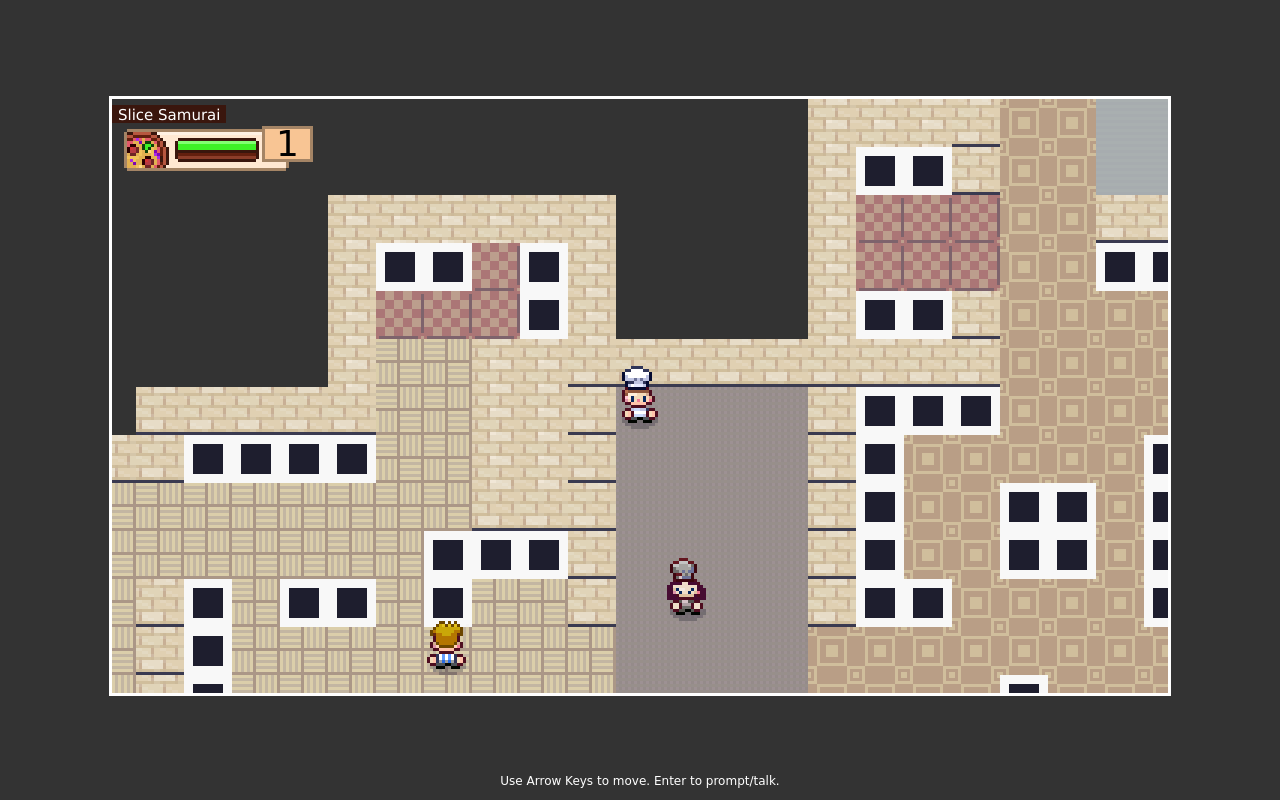
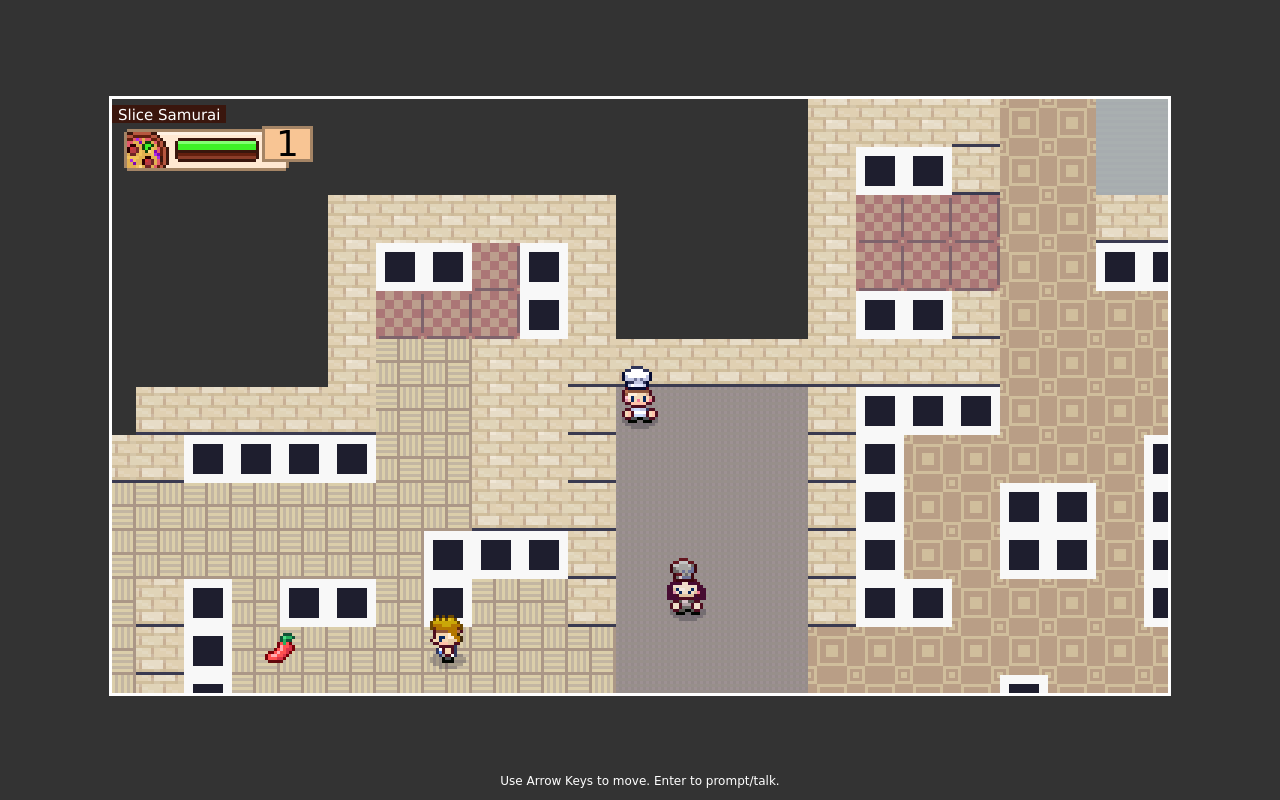
Before and after one commit to Jacobkmiller/Agate-Valley, a plain HTML site: page index.html in a window 1280 px wide. Drawn offline with Linux system fonts and the light colour scheme; a web font is replaced by a local one.

Commit message:
feat: added new InteractiveObject and InteractiveMenu class. Created Stereo class as well

```diff
--- /dev/null
+++ b/Content/partySceneItems.js
@@ -0,0 +1,118 @@
+class Stereo {
+  constructor(options) {
+    // this.storyFlag = config.storyFlag;
+    this.songOptions = options;
+
+    this.Songs = {
+      "song1": {
+        name: "T. Swift, Love Story",
+        audioFile: "audio/TSwiftLoveStory.m4a",
+        image: "temp",
+      },
+      "song2": {
+        name: "K. Agate, Love Story",
+        audioFile: "audio/KAgateLoveStory.m4a",
+        image: "temp"
+      },
+      // "song3": {
+      //   name: "T. Swift, Love Story",
+      // },
+    }
+
+  }
+  getOptions(interactionMenuInstance) {
+    return this.songOptions.map(id => {
+      const base = this.Songs[id];
+      return {
+        label: base.name,
+        // description: base.description,
+        handler: () => {
+          // playerState.addPizza(id);
+          const audio = new Audio(base.audioFile);
+          audio.muted = false
+          audio.volume = 1.0
+          audio.play();
+          interactionMenuInstance.close();
+        }
+      }
+    })
+  }
+
+}
+
+this.DanaSongs = {
+  "song1": {
+    name: "T. Swift, Love Story",
+    audioFile: "NA",
+    image: "temp",
+  },
+  "song2": {
+    name: "K. Agate, Love Story",
+    audioFile: "NA",
+    image: "temp"
+  },
+  // "song3": {
+  //   name: "T. Swift, Love Story",
+  // },
+}
+
+
+
+window.PizzaTypes = {
+  normal: "normal",
+  spicy: "spicy",
+  veggie: "veggie",
+  fungi: "fungi",
+  chill: "chill",
+}
+
+window.Items = {
+  "stereo": {
+    name: "",
+    description: "Pizza desc here",
+    type: PizzaTypes.spicy,
+    src: "/images/characters/pizzas/s001.png",
+    icon: "/images/icons/spicy.png",
+    actions: [ "saucyStatus", "clumsyStatus", "damage1" ],
+  },
+  "s002": {
+    name: "Bacon Brigade",
+    description: "A salty warrior who fears nothing",
+    type: PizzaTypes.spicy,
+    src: "/images/characters/pizzas/s002.png",
+    icon: "/images/icons/spicy.png",
+    actions: [ "damage1", "saucyStatus", "clumsyStatus" ],
+  },
+  "v001": {
+    name: "Call Me Kale",
+    description: "Pizza desc here",
+    type: PizzaTypes.veggie,
+    src: "/images/characters/pizzas/v001.png",
+    icon: "/images/icons/veggie.png",
+    actions: [ "damage1" ],
+  },
+  "v002": {
+    name: "Archie Artichoke",
+    description: "Pizza desc here",
+    type: PizzaTypes.veggie,
+    src: "/images/characters/pizzas/v001.png",
+    icon: "/images/icons/veggie.png",
+    actions: [ "damage1" ],
+  },
+  "f001": {
+    name: "Portobello Express",
+    description: "Pizza desc here",
+    type: PizzaTypes.fungi,
+    src: "/images/characters/pizzas/f001.png",
+    icon: "/images/icons/fungi.png",
+    actions: [ "damage1" ],
+  },
+  "f002": {
+    name: "Say Shitake",
+    description: "Pizza desc here",
+    type: PizzaTypes.fungi,
+    src: "/images/characters/pizzas/f001.png",
+    icon: "/images/icons/fungi.png",
+    actions: [ "damage1" ],
+  }
+}
--- /dev/null
+++ b/InteractionMenu.js
@@ -0,0 +1,52 @@
+class InteractionMenu {
+  constructor({ optionsList, interactiveObjectInstance, onComplete}) {
+    this.optionsList = optionsList;
+    this.onComplete = onComplete;
+    this.interactiveObjectInstance = interactiveObjectInstance;
+  }
+
+  getOptions() {
+    const options = [];
+    for (let id of this.optionsList) {
+      const base = Stereo.Songs[id];
+      options.push({
+        label: base.name,
+        description: base.description,
+        handler: () => {
+          // playerState.addPizza(id);
+          this.close();
+        }
+      });
+    }
+    return options;
+  }
+
+
+  createElement() {
+    this.element = document.createElement("div");
+    this.element.classList.add("InteractionMenu");
+    this.element.classList.add("overlayMenu");
+    this.element.innerHTML = (`
+      <h2>Select an Option</h2>
+    `)
+  }
+
+  close() {
+    this.keyboardMenu.end();
+    this.element.remove();
+    this.onComplete();
+  }
+
+
+  init(container) {
+    this.createElement();
+    this.keyboardMenu = new KeyboardMenu({
+      descriptionContainer: container
+    })
+    this.keyboardMenu.init(this.element)
+    // finalOptions = this.getOptions()
+    this.keyboardMenu.setOptions(this.interactiveObjectInstance.getOptions(this))
+
+    container.appendChild(this.element);
+  }
+}
--- /dev/null
+++ b/InteractiveObject.js
@@ -0,0 +1,33 @@
+class InteractiveObject extends GameObject {
+    constructor(config) {
+      super(config);
+      this.sprite = new Sprite({
+        gameObject: this,
+        src: config.src,
+        animations: config.animations || {
+          "used-down"   : [ [0,0] ],
+          // "unused-down" : [ [1,0] ],
+        },
+        currentAnimation: config.currentAnimation || "used-down",
+      });
+      this.objectType = config.objectType
+      this.storyFlag = config.storyFlag;
+      this.interactiveObjectClass = config.interactiveObjectClass;
+      this.talking = config.talking || this.interactiveObjectClass.talking || [
+        {
+          events: [
+            { type: "textMessage", text: "Choose an option..." },
+            // { type: "interactionMenu", options: this.interactiveObjectClass.getOptions() },
+            { type: "interactionMenu", optionsList: config.options, interactiveObjectInstance: this.interactiveObjectClass },
+            { type: "addStoryFlag", flag: this.storyFlag },
+          ]
+        }
+      ];
+    }
+    update() {
+    //  this.sprite.currentAnimation = playerState.storyFlags[this.storyFlag]
+    //   ? "used-down"
+    //   : "unused-down";
+    }
+
+  }
--- a/OverworldEvent.js
+++ b/OverworldEvent.js
@@ -120,6 +120,17 @@ class OverworldEvent {
     menu.init(document.querySelector(".game-container"))
   }
 
+  interactionMenu(resolve) {
+    const menu = new InteractionMenu({
+      optionsList: this.event.optionsList,
+      interactiveObjectInstance: this.event.interactiveObjectInstance,
+      onComplete: () => {
+        resolve();
+      }
+    })
+    menu.init(document.querySelector(".game-container"))
+  }
+
   init() {
     return new Promise(resolve => {
       this[this.event.type](resolve)
--- a/OverworldMap.js
+++ b/OverworldMap.js
@@ -59,6 +59,9 @@ class OverworldMap {
       }
       if (config.type === "PizzaStone") {
         obj = new PizzaStone(config);
+      }
+      if (config.type === "InteractiveObject") {
+        obj = new InteractiveObject(config);
       }
       this.gameObjects[key] = obj;
       this.gameObjects[key].id = key;
@@ -261,7 +264,7 @@ window.OverworldMaps = {
       kitchenNpcA: {
         type: "Person",
         x: utils.withGrid(12),
-        y: utils.withGrid(13),
+        y: utils.withGrid(14),
         src: "/images/characters/people/npc3.png",
         talking: [
           {
@@ -275,14 +278,24 @@ window.OverworldMaps = {
           { type: "walk", direction: "right", },
           { type: "walk", direction: "right", },
           { type: "walk", direction: "down", },
-          { type: "walk", direction: "down", },
+          // { type: "walk", direction: "down", },
           { type: "walk", direction: "left", },
           { type: "walk", direction: "left", },
           { type: "walk", direction: "up", },
-          { type: "walk", direction: "up", },
+          // { type: "walk", direction: "up", },
           { type: "stand", direction: "up", time: 500 },
           { type: "stand", direction: "left", time: 500 },
         ]
+      },
+      stereo: {
+        type: "InteractiveObject",
+        scene: "partyScene",
+        options: ["song1", "song2"],
+        interactiveObjectClass: new Stereo(["song1", "song2"]),
+        x: utils.withGrid(9),
+        y: utils.withGrid(15),
+        storyFlag: "USED_PIZZA_STONE",
+        src: "/images/icons/spicy.png",
       },
     },
     cutsceneSpaces: {
@@ -351,7 +364,8 @@ window.OverworldMaps = {
       }]
     },
     walls: {
-      // [utils.asGridCoord(2,4)]: true,
+      [utils.asGridCoord(16,8)]: true,
+      [utils.asGridCoord(15,9)]: true,
       // [utils.asGridCoord(3,4)]: true,
       // [utils.asGridCoord(5,4)]: true,
       // [utils.asGridCoord(6,4)]: true,
--- a/index.html
+++ b/index.html
@@ -32,6 +32,7 @@
     <script src="/Content/pizzas.js"></script>
     <script src="/Content/actions.js"></script>
     <script src="/Content/enemies.js"></script>
+    <script src="/Content/partySceneItems.js"></script>
 
     <!-- State -->
     <script src="/State/PlayerState.js"></script>
@@ -43,6 +44,7 @@
     <script src="/GameObject.js"></script>
     <script src="/Person.js"></script>
     <script src="/PizzaStone.js"></script>
+    <script src="/InteractiveObject.js"></script>
     <script src="/Sprite.js"></script>
     <script src="/OverworldMap.js"></script>
     <script src="/OverworldEvent.js"></script>
@@ -53,6 +55,7 @@
     <script src="/KeyboardMenu.js"></script>
     <script src="/Hud.js"></script>
     <script src="/PauseMenu.js"></script>
+    <script src="/InteractionMenu.js"></script>
     <script src="/CraftingMenu.js"></script>
     <script src="/Progress.js"></script>
     <script src="/TitleScreen.js"></script>
```
Also changed, not shown: 2 other files.
